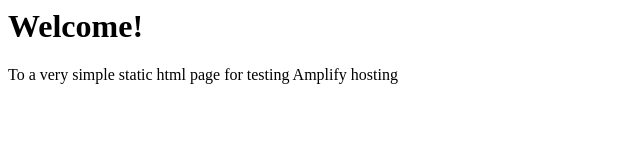
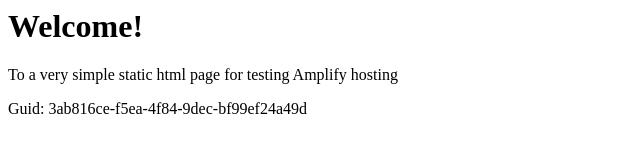
Before and after one commit to aws-aemilia-arn/Github-PR-Commit-Integration-Test-DoNotTouch-GithubWebhookPreviewCanaryTest-v1-prod-eu-north-1, a website: page src/index.html in a window 1280 px wide. Shown: the whole page, without its empty margins (0-640 px from the left). Drawn offline with Linux system fonts and the light colour scheme.

Commit message:
commit from integ tests

```diff
--- a/src/index.html
+++ b/src/index.html
@@ -1,3 +1,5 @@
+
+
 <html lang="en">
 
 <head>
@@ -10,6 +12,6 @@
 <body>
     <h1>Welcome!</h1>
     <p>To a very simple static html page for testing Amplify hosting</p>
-</body>
+    <p>Guid: 3ab816ce-f5ea-4f84-9dec-bf99ef24a49d</p></body>
 
 </html>
```
